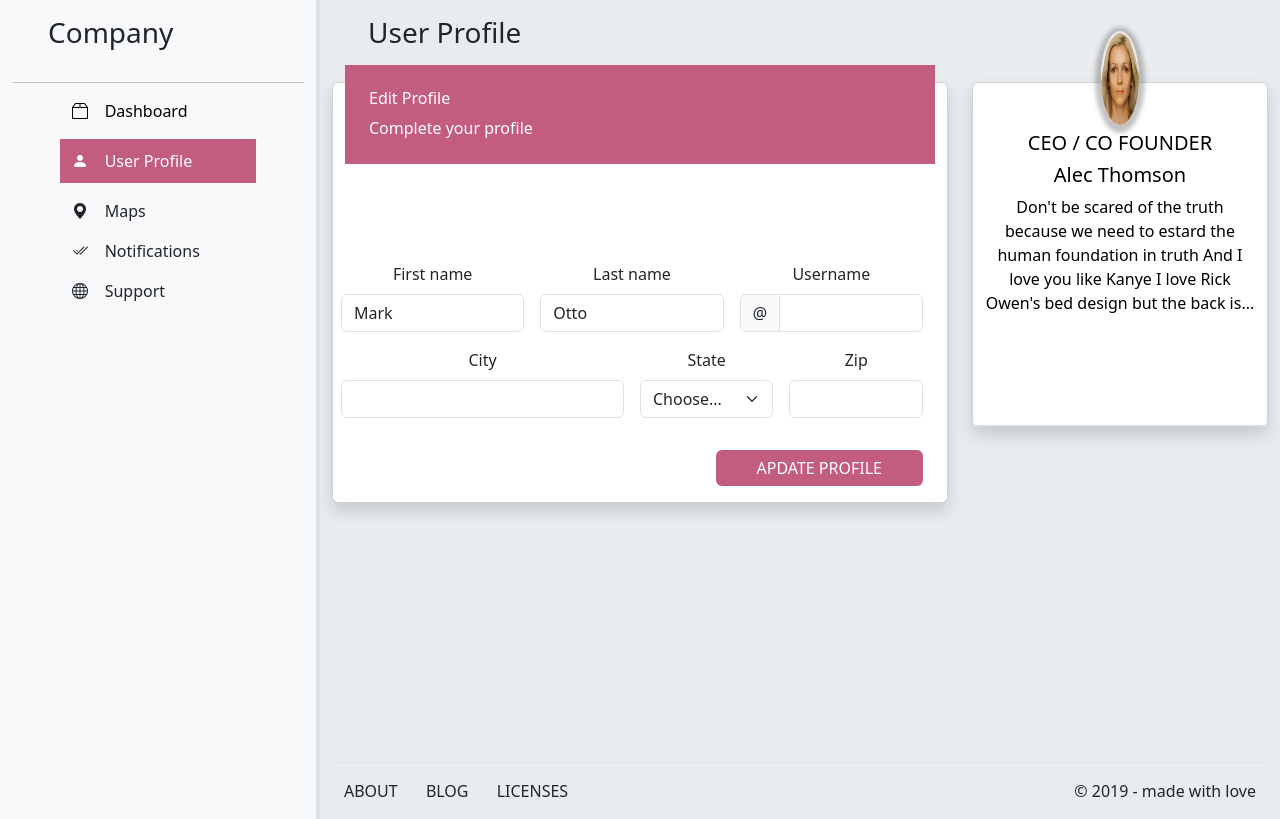
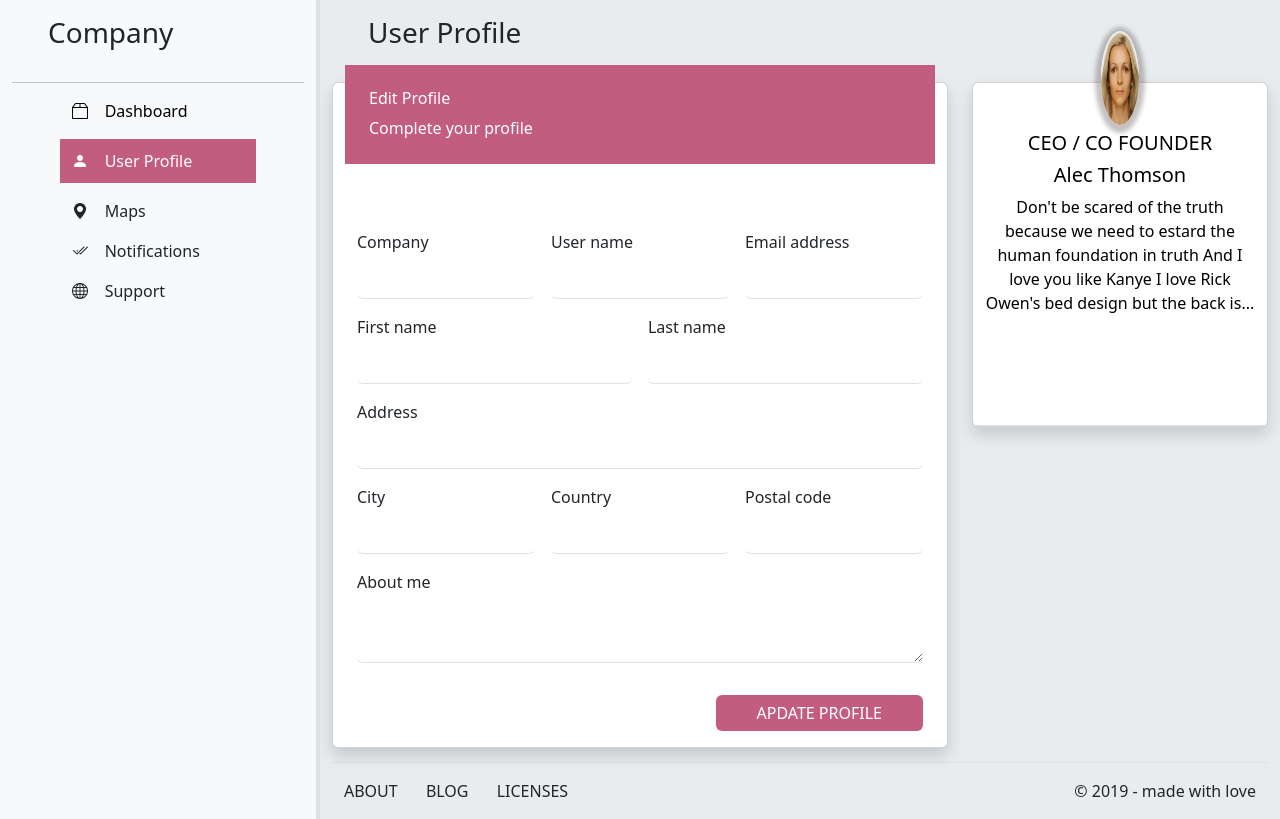
Before and after one commit to zarubina20/SiteGraph, a plain HTML site: page pages/profile.html in a window 1280 px wide. Drawn offline with nearby package versions, Linux system fonts and the light colour scheme.

Commit message:
added form in profile page

```diff
--- a/pages/profile.html
+++ b/pages/profile.html
@@ -72,55 +72,55 @@
                                                 <div class="col-12"><p class="text-start">Complete your profile</p></div>
                                             </div>
                                         </div>
-                                        <div class="row">
+                                        <div class="container">
                                             <form class="row g-3 needs-validation" novalidate>
-                                                <div class="col-md-4 position-relative">
-                                                  <label for="validationTooltip01" class="form-label">First name</label>
-                                                  <input type="text" class="form-control" id="validationTooltip01" value="Mark" required>
-                                                  <div class="valid-tooltip">
-                                                    Looks good!
+                                                <div class="col-md-4 position-relative text-start">
+                                                  <label for="validationTooltip01" class="form-label">Company</label>
+                                                  <input type="text" class="form-control border-0 border-bottom" id="validationTooltip01" required>
+                                                </div>
+                                                <div class="col-md-4 position-relative text-start">
+                                                  <label for="validationTooltip02" class="form-label">User name</label>
+                                                  <input type="text" class="form-control border-0 border-bottom" id="validationTooltip02" required>
+                                                </div>
+                                                <div class="col-md-4 position-relative text-start">
+                                                  <label for="validationTooltipUsername" class="form-label">Email address</label>
+                                                  <div class="input-group has-validation">
+                                                    <input type="email" class="form-control border-0 border-bottom" id="validationTooltipUsername" aria-describedby="validationTooltipUsernamePrepend" required>
                                                   </div>
                                                 </div>
-                                                <div class="col-md-4 position-relative">
-                                                  <label for="validationTooltip02" class="form-label">Last name</label>
-                                                  <input type="text" class="form-control" id="validationTooltip02" value="Otto" required>
-                                                  <div class="valid-tooltip">
-                                                    Looks good!
+                                                <div class="col-md-6 position-relative text-start">
+                                                  <label for="validationTooltip03" class="form-label">First name</label>
+                                                  <input type="text" class="form-control border-0 border-bottom" id="validationTooltip03" required>
+                                                </div>
+                                                <div class="col-md-6 position-relative text-start">
+                                                  <label for="validationTooltip04" class="form-label">Last name</label>
+                                                  <input type="text" class="form-control border-0 border-bottom" id="validationTooltip04" required>
+                                                </div>
+                                                <div class="col-md-12 position-relative text-start">
+                                                    <label for="validationTooltipAddress05" class="form-label">Address</label>
+                                                    <div class="input-group has-validation">
+                                                      <input type="text" class="form-control border-0 border-bottom" id="validationTooltipAddress05" required>
+                                                    </div>
+                                                </div>
+                                                <div class="col-md-4 position-relative text-start">
+                                                    <label for="validationTooltip06" class="form-label">City</label>
+                                                    <input type="text" class="form-control border-0 border-bottom" id="validationTooltip06" required>
                                                   </div>
-                                                </div>
-                                                <div class="col-md-4 position-relative">
-                                                  <label for="validationTooltipUsername" class="form-label">Username</label>
-                                                  <div class="input-group has-validation">
-                                                    <span class="input-group-text" id="validationTooltipUsernamePrepend">@</span>
-                                                    <input type="text" class="form-control" id="validationTooltipUsername" aria-describedby="validationTooltipUsernamePrepend" required>
-                                                    <div class="invalid-tooltip">
-                                                      Please choose a unique and valid username.
+                                                  <div class="col-md-4 position-relative text-start">
+                                                    <label for="validationTooltip07" class="form-label">Country</label>
+                                                    <input type="text" class="form-control border-0 border-bottom" id="validationTooltip07" required>
+                                                  </div>
+                                                  <div class="col-md-4 position-relative text-start">
+                                                    <label for="validationTooltipUsername08" class="form-label">Postal code</label>
+                                                    <div class="input-group has-validation">
+                                                      <input type="text" class="form-control border-0 border-bottom" id="validationTooltipUsername08" aria-describedby="validationTooltipUsernamePrepend" required>
                                                     </div>
                                                   </div>
-                                                </div>
-                                                <div class="col-md-6 position-relative">
-                                                  <label for="validationTooltip03" class="form-label">City</label>
-                                                  <input type="text" class="form-control" id="validationTooltip03" required>
-                                                  <div class="invalid-tooltip">
-                                                    Please provide a valid city.
-                                                  </div>
-                                                </div>
-                                                <div class="col-md-3 position-relative">
-                                                  <label for="validationTooltip04" class="form-label">State</label>
-                                                  <select class="form-select" id="validationTooltip04" required>
-                                                    <option selected disabled value="">Choose...</option>
-                                                    <option>...</option>
-                                                  </select>
-                                                  <div class="invalid-tooltip">
-                                                    Please select a valid state.
-                                                  </div>
-                                                </div>
-                                                <div class="col-md-3 position-relative">
-                                                  <label for="validationTooltip05" class="form-label">Zip</label>
-                                                  <input type="text" class="form-control" id="validationTooltip05" required>
-                                                  <div class="invalid-tooltip">
-                                                    Please provide a valid zip.
-                                                  </div>
+                                                  <div class="col-md-12 position-relative text-start">
+                                                    <label for="validationTooltipAddress09" class="form-label">About me</label>
+                                                    <div class="input-group has-validation">
+                                                      <textarea minlength="5" maxlength="340" type="text" class="form-control border-0 border-bottom" id="validationTooltipAddress09" required></textarea>
+                                                    </div>
                                                 </div>
                                                 <div class="col-12 text-end">
                                                   <button class="btn btnApdateColor text-white mt-3 mb-3" type="submit">APDATE PROFILE</button>
```
